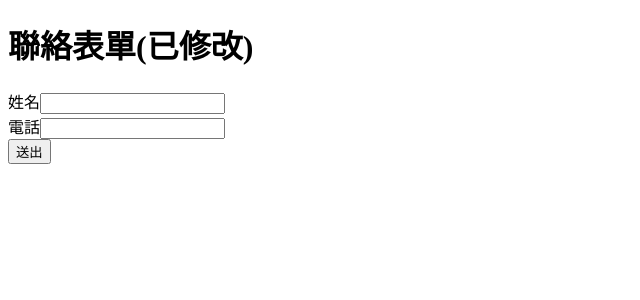
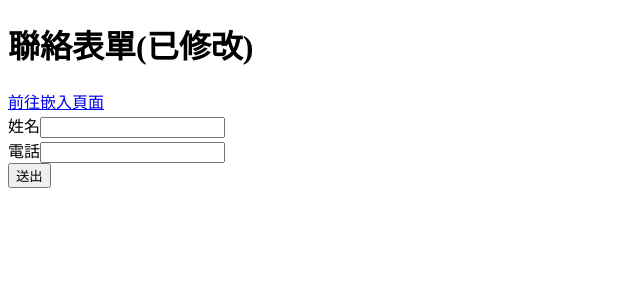
Before and after one commit to charlesx19/for-gas-test, a Nuxt app: page / in a window 1280 px wide. Shown: the top 300 px of the page, without its empty margins (0-640 px from the left). Built offline with nearby package versions, Linux system fonts and the light colour scheme.

Commit message:
chore: test embed iframe

```diff
--- a/app.vue
+++ b/app.vue
@@ -1,85 +1,3 @@
 <template>
-  <div class="container mx-auto p-4">
-    <h1 class="text-2xl font-bold mb-4">聯絡表單(已修改)</h1>
-    <form @submit.prevent="submitForm" class="max-w-md">
-      <div class="mb-4">
-        <label for="name" class="block text-sm font-medium mb-1">姓名</label>
-        <input
-          id="name"
-          v-model="formData.name"
-          type="text"
-          required
-          class="w-full px-3 py-2 border rounded-md"
-        />
-      </div>
-      <div class="mb-4">
-        <label for="phone" class="block text-sm font-medium mb-1">電話</label>
-        <input
-          id="phone"
-          v-model="formData.phone"
-          type="tel"
-          required
-          class="w-full px-3 py-2 border rounded-md"
-        />
-      </div>
-      <button
-        type="submit"
-        :disabled="isLoading"
-        class="bg-blue-500 text-white px-4 py-2 rounded-md hover:bg-blue-600 disabled:bg-blue-300"
-      >
-        {{ isLoading ? "送出中..." : "送出" }}
-      </button>
-      <p
-        v-if="message"
-        :class="[
-          'mt-2',
-          messageType === 'success' ? 'text-green-600' : 'text-red-600',
-        ]"
-      >
-        {{ message }}
-      </p>
-    </form>
-  </div>
+  <NuxtPage />
 </template>
-
-<script setup>
-const formData = ref({
-  name: "",
-  phone: "",
-});
-
-const isLoading = ref(false);
-const message = ref("");
-const messageType = ref("");
-
-const submitForm = async () => {
-  isLoading.value = true;
-  message.value = "";
-
-  try {
-    const response = await fetch('/api/submit', {
-      method: 'POST',
-      body: JSON.stringify(formData.value),
-      headers: {
-        'Content-Type': 'application/json'
-      }
-    });
-
-    const result = await response.json();
-
-    if (result.status === "success") {
-      message.value = "表單已成功送出！";
-      messageType.value = "success";
-      formData.value = { name: "", phone: "" };
-    } else {
-      throw new Error("提交失敗");
-    }
-  } catch (error) {
-    message.value = "提交失敗，請稍後再試";
-    messageType.value = "error";
-    console.error("提交失敗：", error);
-  } finally {
-    isLoading.value = false;
-  }
-};
-</script>
--- /dev/null
+++ b/pages/embedded.vue
@@ -0,0 +1,38 @@
+<template>
+  <div class="embedded-container">
+    <iframe
+      :src="targetUrl"
+      frameborder="0"
+      class="w-full h-full"
+      allow="fullscreen"
+    ></iframe>
+  </div>
+</template>
+
+<script setup>
+const targetUrl = 'https://jolly-island-0b20ee200.6.azurestaticapps.net/relationship'; // 請替換成您想要嵌入的網址
+</script>
+
+<style>
+html, body {
+  margin: 0;
+  padding: 0;
+  height: 100%;
+  overflow: hidden;
+}
+
+.embedded-container {
+  position: fixed;
+  top: 0;
+  left: 0;
+  width: 100vw;
+  height: 100vh;
+  overflow: hidden;
+}
+
+.embedded-container iframe {
+  border: none;
+  width: 100%;
+  height: 100%;
+}
+</style>
--- /dev/null
+++ b/pages/index.vue
@@ -0,0 +1,88 @@
+<template>
+  <div class="container mx-auto p-4">
+    <h1 class="text-2xl font-bold mb-4">聯絡表單(已修改)</h1>
+    <NuxtLink to="/embedded" class="text-blue-500 hover:text-blue-700 mb-4 block">前往嵌入頁面</NuxtLink>
+    <form @submit.prevent="submitForm" class="max-w-md">
+      <div class="mb-4">
+        <label for="name" class="block text-sm font-medium mb-1">姓名</label>
+        <input
+          id="name"
+          v-model="formData.name"
+          type="text"
+          required
+          class="w-full px-3 py-2 border rounded-md"
+        />
+      </div>
+      <div class="mb-4">
+        <label for="phone" class="block text-sm font-medium mb-1">電話</label>
+        <input
+          id="phone"
+          v-model="formData.phone"
+          type="tel"
+          required
+          class="w-full px-3 py-2 border rounded-md"
+        />
+      </div>
+      <button
+        type="submit"
+        :disabled="isLoading"
+        class="bg-blue-500 text-white px-4 py-2 rounded-md hover:bg-blue-600 disabled:bg-blue-300"
+      >
+        {{ isLoading ? "送出中..." : "送出" }}
+      </button>
+      <p
+        v-if="message"
+        :class="[
+          'mt-2',
+          messageType === 'success' ? 'text-green-600' : 'text-red-600',
+        ]"
+      >
+        {{ message }}
+      </p>
+    </form>
+  </div>
+</template>
+
+<script setup>
+const formData = ref({
+  name: "",
+  phone: "",
+});
+
+const isLoading = ref(false);
+const message = ref("");
+const messageType = ref("");
+
+const submitForm = async () => {
+  isLoading.value = true;
+  message.value = "";
+
+  try {
+    // 使用 JSONP 方式發送請求
+    const script = document.createElement("script");
+    const callbackName = "jsonpCallback_" + Date.now();
+    window[callbackName] = (response) => {
+      if (response.status === "success") {
+        message.value = "表單已成功送出！";
+        messageType.value = "success";
+        formData.value = { name: "", phone: "" };
+      } else {
+        throw new Error("提交失敗");
+      }
+      document.body.removeChild(script);
+      delete window[callbackName];
+    };
+
+    const config = useRuntimeConfig();
+    const data = encodeURIComponent(JSON.stringify(formData.value));
+    script.src = `${config.public.gasUrl}?callback=${callbackName}&data=${data}`;
+    document.body.appendChild(script);
+  } catch (error) {
+    message.value = "提交失敗，請稍後再試";
+    messageType.value = "error";
+    console.error("提交失敗：", error);
+  } finally {
+    isLoading.value = false;
+  }
+};
+</script>
```
